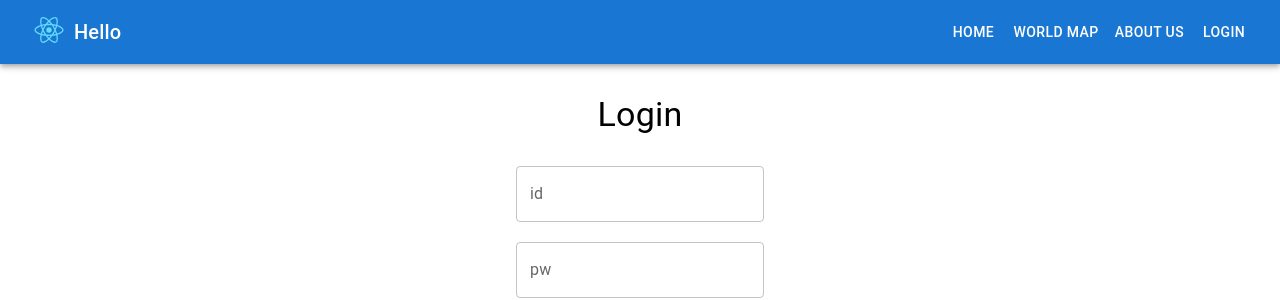
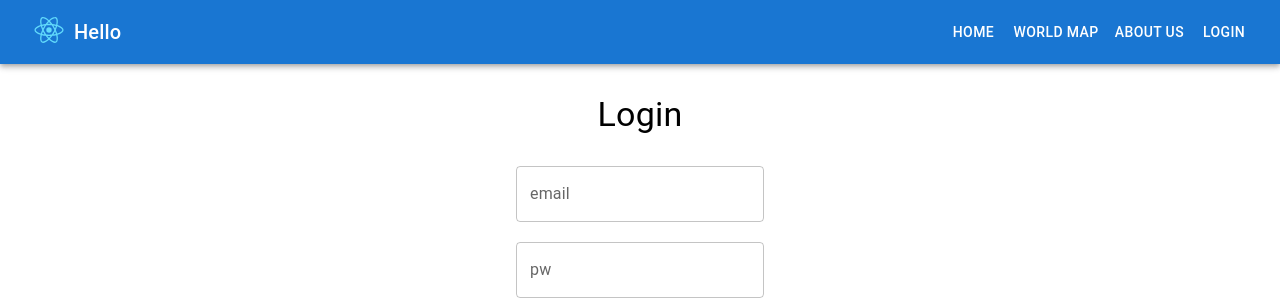
Before and after one commit to hosahn/Elice-Projects-Two, a React (Create React App) app in the folder front/: page /user/login in a window 1280 px wide. Shown: the top 300 px of the page. Built offline with nearby package versions, Linux system fonts and the light colour scheme.

Commit message:
#5 update id -> email

```diff
--- a/front/src/pages/LoginPage.js
+++ b/front/src/pages/LoginPage.js
@@ -24,7 +24,7 @@ export default function LoginPage() {
         >
           Login
         </Typography>
-        <TextField label="id" type="text"></TextField>
+        <TextField label="email" type="email"></TextField>
         <br />
         <TextField label="pw" type="password"></TextField>
         <br />
```
